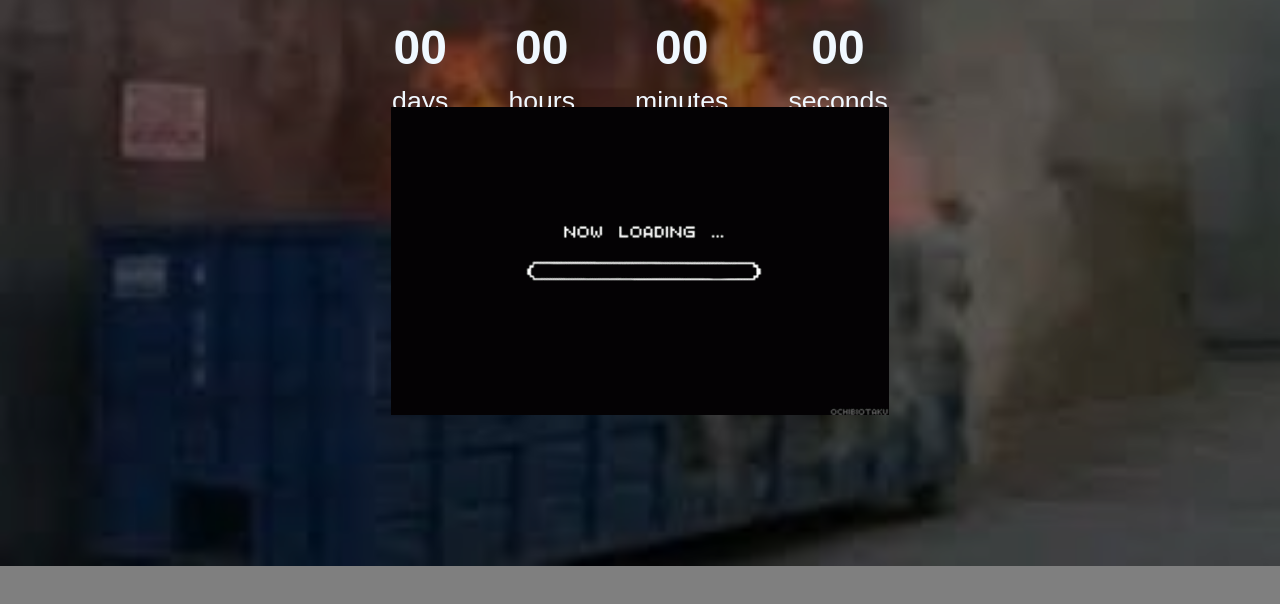
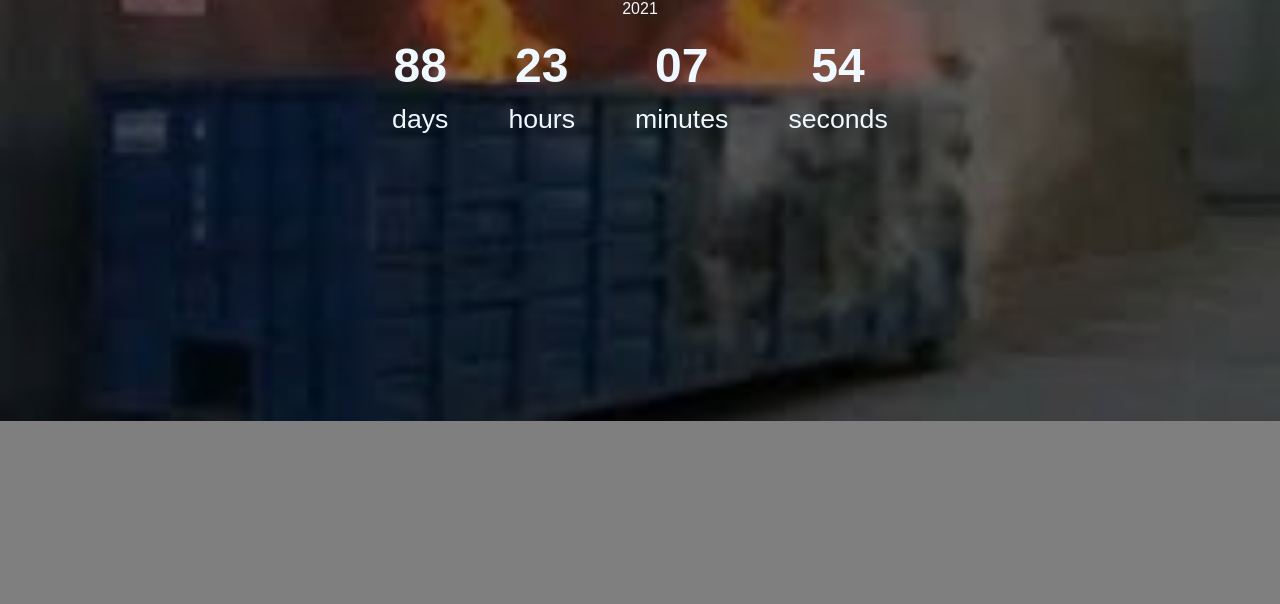
Before and after one commit to CornveliousFarva/new-year-countdown, a plain HTML site: page index.html in a window 1280 px wide. Drawn offline with Linux system fonts and the light colour scheme.

Commit message:
Added JavaScript.

```diff
--- a/index.html
+++ b/index.html
@@ -9,7 +9,7 @@
 <body>
     <div id="year" class="year"></div>
 
-    <h1>New Year Countdown</h1>
+    <h1>New Year's Countdown</h1>
 
     <div id="countdown" class="countdown">
       <div class="time">
--- a/script.js
+++ b/script.js
@@ -9,3 +9,32 @@ const loading = document.getElementById('loading');
 const currentYear = new Date().getFullYear();
 
 const newYearTime = new Date(`January 01 ${currentYear + 1} 00:00:00`);
+
+//Set background year
+year.innerText = currentYear + 1;
+
+// Update countdown time
+function updateCountdown(){
+    const currentTime = new Date();
+    const diff = newYearTime - currentTime;
+
+    const d = Math.floor(diff / 1000 / 60 / 60 / 24);
+    const h = Math.floor(diff / 1000 / 60 / 60) % 24;
+    const m = Math.floor(diff / 1000 / 60) % 60;
+    const s = Math.floor(diff / 1000) % 60;
+
+    //Add values to DOM
+    days.innerHTML = d;
+    hours.innerHTML = h < 10 ? '0' + h : h;
+    minutes.innerHTML = m < 10 ? '0' + m : m;
+    seconds.innerHTML = s < 10 ? '0' + s : s;
+}
+
+//Show spinner before countdown
+setTimeout(() => {
+    loading.remove();
+    countdown.style.display = 'flex';
+}, 1000);
+
+//Run every second
+setInterval(updateCountdown, 1000);
```
